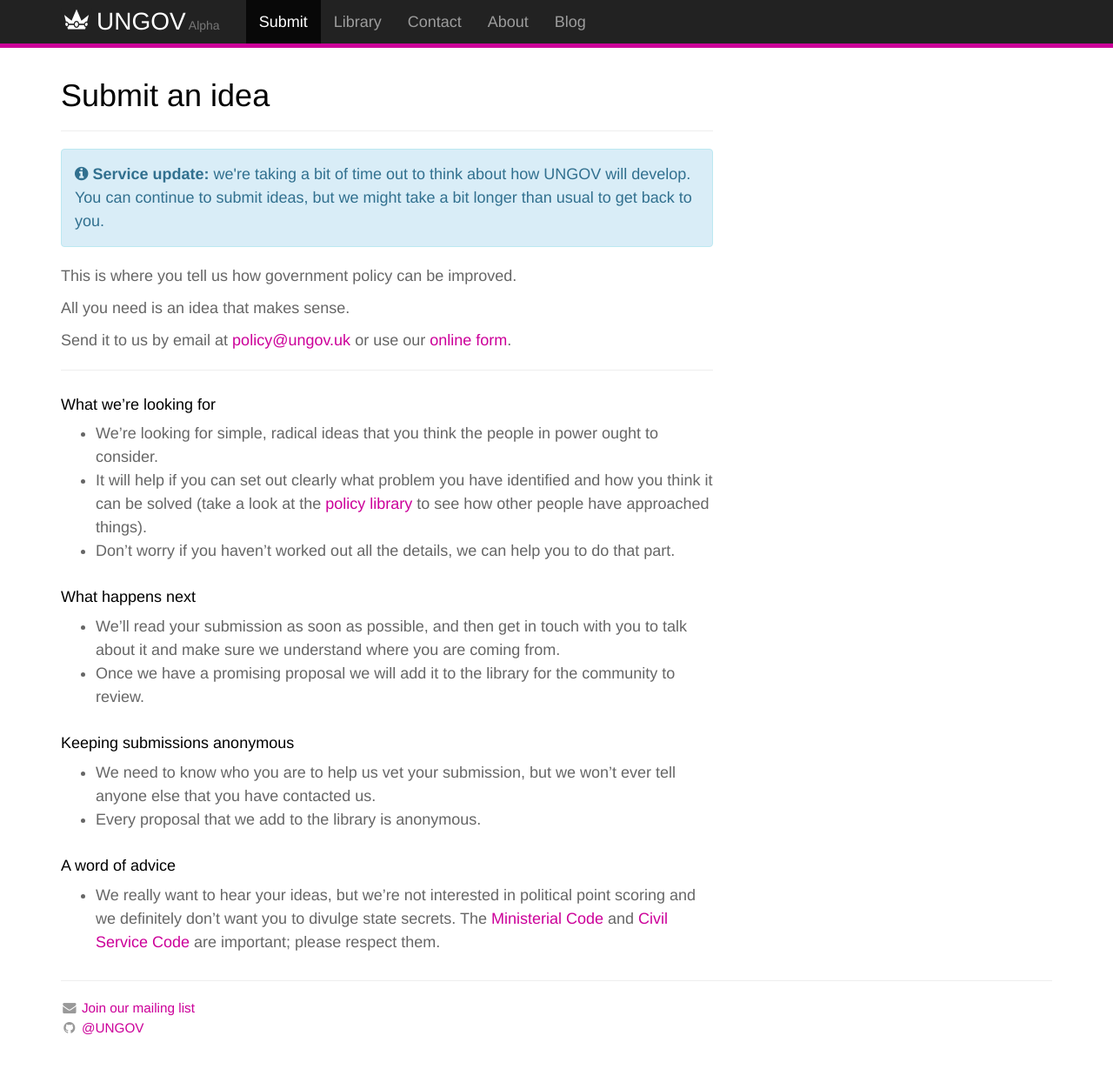
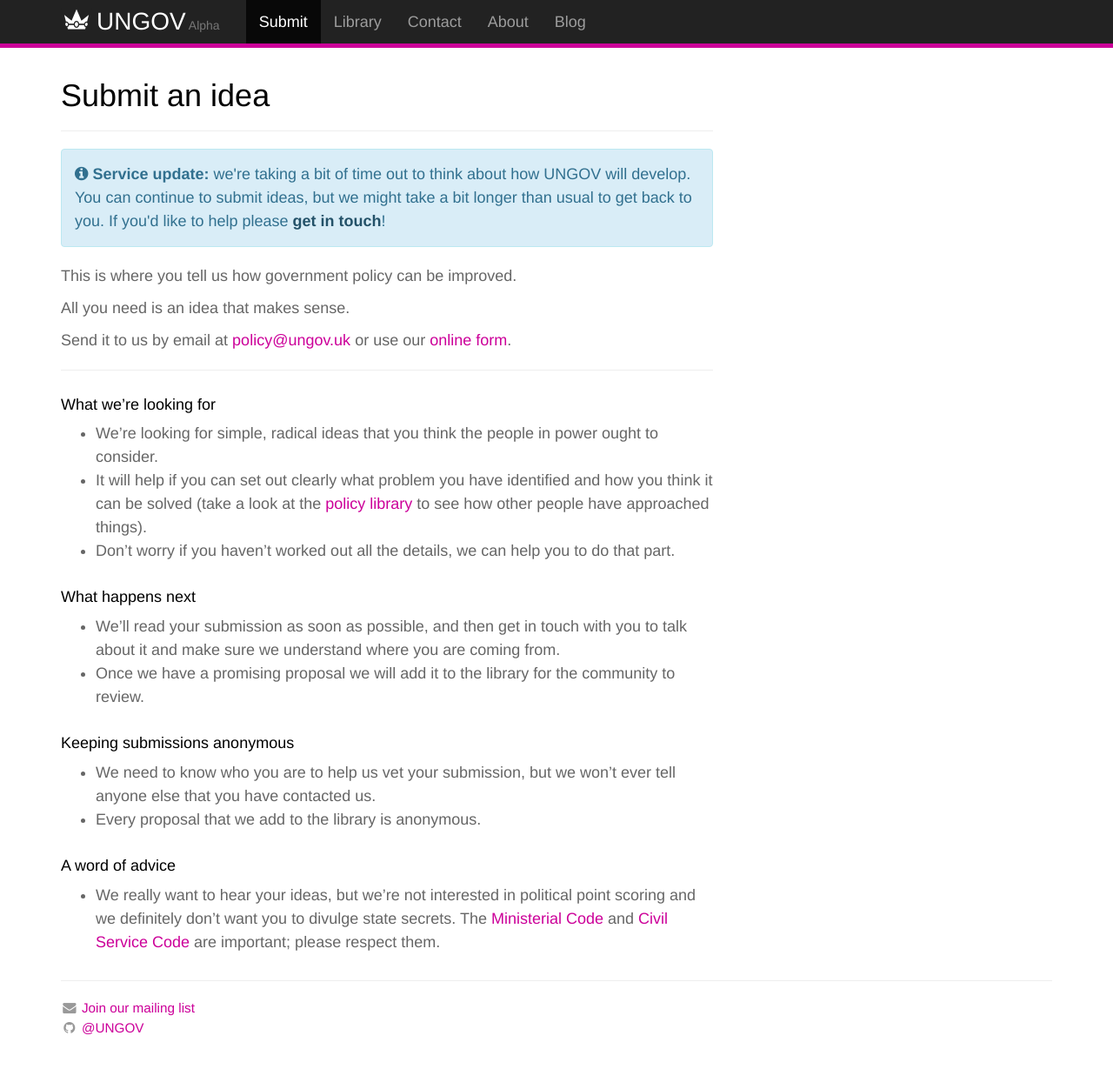
Before and after one commit to ungov/ungov.github.io, a Jekyll site: the page built from pages/submit.md, in a window 1280 px wide and 1234 px high. Shown: the top 1229 px of the window at 87% size. Built offline with Jekyll 4.4.1, drawn with Linux system fonts in a browser that asks for light colours; nearby versions of some CDN libraries.

Commit message:
Update submit.md

```diff
--- a/pages/submit.md
+++ b/pages/submit.md
@@ -4,7 +4,7 @@ title: Submit an idea
 permalink: /submit/
 ---
 
-<div class="alert alert-info" role="alert"><i class="fa fa-info-circle"></i> <strong>Service update:</strong> we're taking a bit of time out to think about how UNGOV will develop. You can continue to submit ideas, but we might take a bit longer than usual to get back to you.</div>
+<div class="alert alert-info" role="alert"><i class="fa fa-info-circle"></i> <strong>Service update:</strong> we're taking a bit of time out to think about how UNGOV will develop. You can continue to submit ideas, but we might take a bit longer than usual to get back to you. If you'd like to help please <a href="/contact/" class="alert-link">get in touch</a>!</div>
 
 This is where you tell us how government policy can be improved.
 
```
